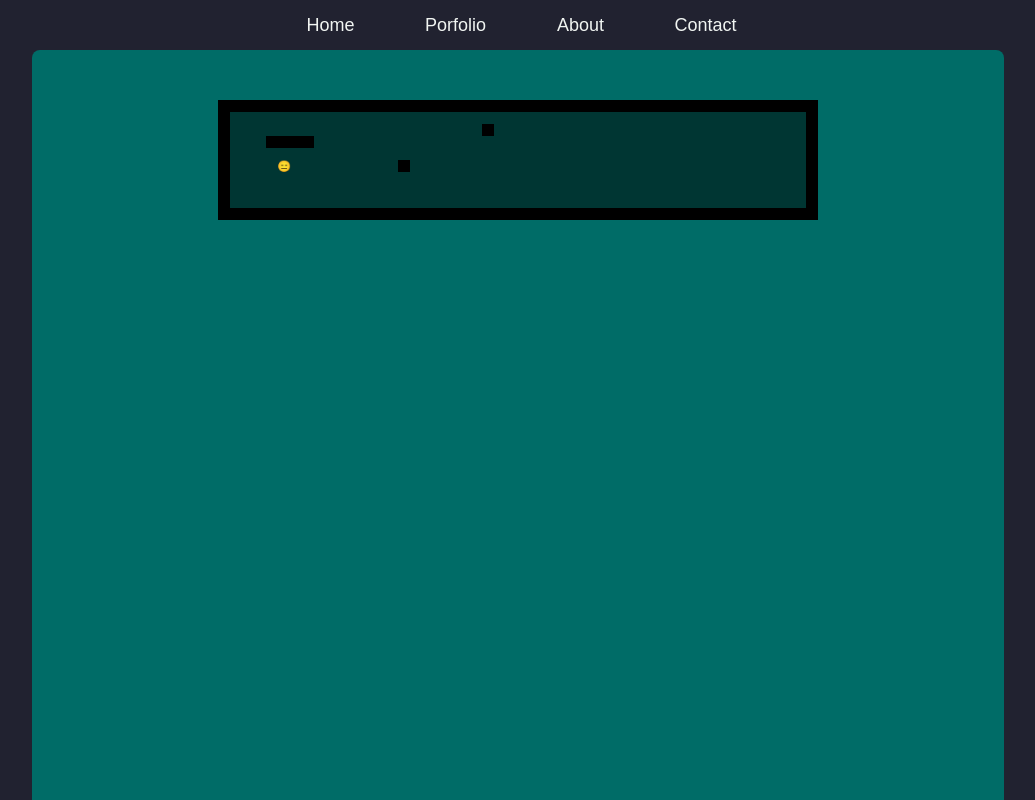
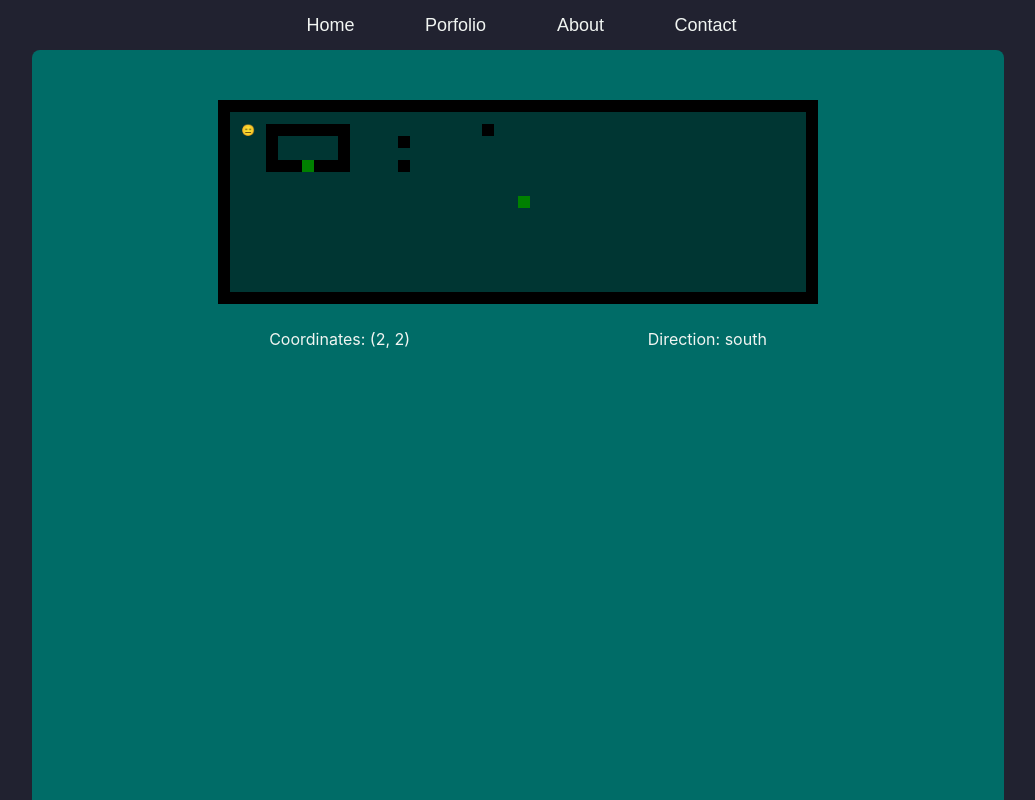
Before and after one commit to iownapc-af/dev-portfolio, a React (Create React App) app: page / in a window 1280 px wide. Shown: the whole page, without its empty margins (122-1157 px from the left). Built offline with nearby package versions, Linux system fonts and the light colour scheme.

Commit message:
Better movement, collision 'detection', start of attack animation

```diff
--- a/src/Components/Portfolio/Porjec 2/Porjec 2.scss
+++ b/src/Components/Portfolio/Porjec 2/Porjec 2.scss
@@ -3,10 +3,9 @@
     flex-direction: column;
     width: 600px;
     height: auto;
-    margin: 50px auto;
+    margin: 50px auto 25px auto;
     justify-content: center;
     background-color: rgba(0, 0, 0, 0.5);
-    cursor: none;
 }
 
 .gridsquare {
@@ -16,6 +15,8 @@
     text-align: center;
     align-items: center;
     justify-content: space-around;
+    font-size: 11px;
+    line-height: 12px;
 }
 
 .gridRow {
@@ -26,20 +27,55 @@
     background-color: black;
 }
 
-.empty:hover {
-    background-color: white;
+.door {
+    background-color: green;
 }
 
 .player {
     &::before {
         position: absolute;
         transform: translateX(-50%);
-        font-size: 11px;
-        line-height: 12px;
         content: '😑';
     }
 
     &:hover {
         background-color: black;
     }
+
+    &.north {
+        // transform: scaleY(0.9) translateY(-2px) rotateX(-30deg);
+        transform: rotateZ(180deg);
+
+    }
+
+    &.south {
+        // transform: scaleY(0.9) translateY(2px) rotateX(30deg);
+
+    }
+
+    &.east {
+        // transform: scaleX(0.9) translateX(2px);
+        transform: rotateZ(270deg);
+
+    }
+
+    &.west {
+        // transform: scaleX(0.9) translateX(-2px);
+        transform: rotateZ(90deg);
+
+    }
 }
+
+.attac {
+    &::before {
+        position: absolute;
+        transform: translateX(-50%);
+        content: '🗡';
+    }
+}
+
+.ui {
+    background-color: transparent;
+    display: flex;
+    justify-content: space-evenly;
+}
--- a/src/Components/Portfolio/Porjec 2/Porjec 2.tsx
+++ b/src/Components/Portfolio/Porjec 2/Porjec 2.tsx
@@ -1,34 +1,50 @@
 // import { Map } from 'typescript';
-import { useEffect, useState } from 'react';
+import { useEffect } from 'react';
 import { AppState } from '../../..';
 import { useAppDispatch, useAppSelector } from '../../../Store/AppState';
+import { PlayerDirection } from '../../../types/PlayerAction';
 import './Porjec 2.scss';
 
+export type Directions = 'north' | 'south' | 'east' | 'west';
+
 const Porjec2 = () => {
-  // const dispatch = useAppDispatch();
   // const playerCoord = useAppSelector((state: AppState) => state.player.playerCoords);
+  const dispatch = useAppDispatch();
   const tempGameMap = useAppSelector((state: AppState) => state.map);
-  const [playerCoord, setPlayerCoord] = useState<number[]>([5, 5]);
+  const player = useAppSelector((state: AppState) => state.player);
 
   useEffect(() => {
-    document.addEventListener('keydown', SHMOOOVING, false);
+    document.addEventListener('keydown', inputHandler, false);
     return () => {
-      document.removeEventListener('keydown', SHMOOOVING, false);
+      document.removeEventListener('keydown', inputHandler, false);
     };
   });
 
-  const gridsquare = (gridclass: string) => {
-    return <div className={`gridsquare ${gridclass}`}> </div>;
+  const gridsquare = (gridclass: string, indexX: number, indexY: number) => {
+    return (
+      <div
+        className={`gridsquare ${gridclass} ${player.playerDirection}`}
+        id={`${indexX},${indexY}`}
+      >
+        {' '}
+      </div>
+    );
   };
 
   const mapGridType = (indexY: number, indexX: number) => {
-    if (indexY === playerCoord[0] && indexX === playerCoord[1]) return gridsquare('player');
+    if (indexY === player.playerCoords[0] && indexX === player.playerCoords[1]) {
+      return gridsquare('player', indexX, indexY);
+    }
 
     switch (tempGameMap[indexX][indexY]) {
       case '#':
-        return gridsquare('wall');
+        return gridsquare('wall', indexX, indexY);
       case ' ':
-        return gridsquare('empty');
+        return gridsquare('empty', indexX, indexY);
+      case ':':
+        return gridsquare('door', indexX, indexY);
+      case '-':
+        return gridsquare('attac', indexX, indexY);
     }
   };
 
@@ -49,34 +65,82 @@ const Porjec2 = () => {
     );
   };
 
-  const SHMOOOVING = (key: KeyboardEvent) => {
+  const moveDirection: { [K in PlayerDirection]: { tile: string; coord: string } } = {
+    north: {
+      tile: tempGameMap[player.playerCoords[1] - 1][player.playerCoords[0]],
+      coord: `${player.playerCoords[1] - 1},${player.playerCoords[0]}`,
+    },
+    south: {
+      tile: tempGameMap[player.playerCoords[1] + 1][player.playerCoords[0]],
+      coord: `${player.playerCoords[1] + 1},${player.playerCoords[0]}`,
+    },
+    west: {
+      tile: tempGameMap[player.playerCoords[1]][player.playerCoords[0] - 1],
+      coord: `${player.playerCoords[1]},${player.playerCoords[0] - 1}`,
+    },
+    east: {
+      tile: tempGameMap[player.playerCoords[1]][player.playerCoords[0] + 1],
+      coord: `${player.playerCoords[1]},${player.playerCoords[0] + 1}`,
+    },
+  };
+
+  const inputHandler = (key: KeyboardEvent) => {
     if (tempGameMap) {
       switch (key.key) {
         case 'w':
-          if (tempGameMap[playerCoord[1] - 1][playerCoord[0]] === ' ') {
-            setPlayerCoord([playerCoord[0], playerCoord[1] - 1]);
+          dispatch({ type: 'UPDATE_PLAYER_DIRECTION', updatePlayerDirection: 'north' });
+          if (moveDirection.north.tile === ' ') {
+            dispatch({
+              type: 'UPDATE_PLAYER_COORDS',
+              updatePlayerCoords: [player.playerCoords[0], player.playerCoords[1] - 1],
+            });
           }
           break;
         case 's':
-          if (tempGameMap[playerCoord[1] + 1][playerCoord[0]] === ' ') {
-            setPlayerCoord([playerCoord[0], playerCoord[1] + 1]);
+          dispatch({ type: 'UPDATE_PLAYER_DIRECTION', updatePlayerDirection: 'south' });
+          if (moveDirection.south.tile === ' ') {
+            dispatch({
+              type: 'UPDATE_PLAYER_COORDS',
+              updatePlayerCoords: [player.playerCoords[0], player.playerCoords[1] + 1],
+            });
           }
           break;
         case 'a':
-          if (tempGameMap[playerCoord[1]][playerCoord[0] - 1] === ' ') {
-            setPlayerCoord([playerCoord[0] - 1, playerCoord[1]]);
+          dispatch({ type: 'UPDATE_PLAYER_DIRECTION', updatePlayerDirection: 'west' });
+          if (moveDirection.west.tile === ' ') {
+            dispatch({
+              type: 'UPDATE_PLAYER_COORDS',
+              updatePlayerCoords: [player.playerCoords[0] - 1, player.playerCoords[1]],
+            });
           }
           break;
         case 'd':
-          if (tempGameMap[playerCoord[1]][playerCoord[0] + 1] === ' ') {
-            setPlayerCoord([playerCoord[0] + 1, playerCoord[1]]);
+          dispatch({ type: 'UPDATE_PLAYER_DIRECTION', updatePlayerDirection: 'east' });
+          if (moveDirection.east.tile === ' ') {
+            dispatch({
+              type: 'UPDATE_PLAYER_COORDS',
+              updatePlayerCoords: [player.playerCoords[0] + 1, player.playerCoords[1]],
+            });
           }
+          break;
+        case ' ':
+          // document.getElementById(moveDirection[player.playerDirection].coord);
           break;
       }
     }
   };
 
-  return <div className="gameMap">{drawMap()}</div>;
+  return (
+    <>
+      <div className="gameMap">{drawMap()}</div>
+      <div className="ui">
+        <span>
+          Coordinates: ({player.playerCoords[0]}, {player.playerCoords[1]})
+        </span>
+        <span>Direction: {player.playerDirection}</span>
+      </div>
+    </>
+  );
 };
 
 export default Porjec2;
--- a/src/Store/action.ts
+++ b/src/Store/action.ts
@@ -1,7 +1,10 @@
+import { PlayerDirection } from '../types/PlayerAction';
 import { Tab, Project } from '../types/Tab';
 // import { PlayerAction } from '../types/PlayerAction';
 
 export type Action =
   | { type: 'SET_TAB_SELECTED'; tabSelected: Tab }
   | { type: 'SET_SELECTED_PROJECT'; selectedProject: Project }
-  | { type: 'UPDATE_PLAYER_COORDS'; updatePlayerCoords: [number, number] };
+  | { type: 'UPDATE_PLAYER_COORDS'; updatePlayerCoords: [number, number] }
+  | { type: 'UPDATE_PLAYER_DIRECTION'; updatePlayerDirection: PlayerDirection }
+  | { type: 'UPDATE_MAP'; updateMap: string[][] };
--- a/src/Store/reducer.ts
+++ b/src/Store/reducer.ts
@@ -1,4 +1,5 @@
 import { Tab } from '../types/Tab';
+import { PlayerDirection } from '../types/PlayerAction';
 import { Action } from './action';
 
 interface State {
@@ -9,6 +10,7 @@ interface State {
 
   player: {
     playerCoords: [number, number];
+    playerDirection: PlayerDirection;
   };
 }
 
@@ -19,10 +21,17 @@ export const defaultState: State = {
   map: [
     '##################################################'.split(''),
     '#                                                #'.split(''),
-    '#                     #                          #'.split(''),
-    '#   ####                                         #'.split(''),
+    '#   #######           #                          #'.split(''),
+    '#   #     #    #                                 #'.split(''),
+    '#   #     #                                      #'.split(''),
+    '#   ###:###    #                                 #'.split(''),
     '#                                                #'.split(''),
-    '#              #                                 #'.split(''),
+    '#                                                #'.split(''),
+    '#                        :                       #'.split(''),
+    '#                                                #'.split(''),
+    '#                                                #'.split(''),
+    '#                                                #'.split(''),
+    '#                                                #'.split(''),
     '#                                                #'.split(''),
     '#                                                #'.split(''),
     '#                                                #'.split(''),
@@ -30,7 +39,8 @@ export const defaultState: State = {
   ],
 
   player: {
-    playerCoords: [5, 5],
+    playerCoords: [2, 2],
+    playerDirection: 'south',
   },
 };
 
@@ -50,8 +60,24 @@ export const Reducer = (state: State = defaultState, action: Action): State => {
     case 'UPDATE_PLAYER_COORDS':
       return {
         ...state,
-        player: { playerCoords: action.updatePlayerCoords },
+        player: {
+          playerCoords: action.updatePlayerCoords,
+          playerDirection: state.player.playerDirection,
+        },
       };
+    case 'UPDATE_PLAYER_DIRECTION':
+      return {
+        ...state,
+        player: {
+          playerCoords: state.player.playerCoords,
+          playerDirection: action.updatePlayerDirection,
+        },
+      };
+    case 'UPDATE_MAP':
+      return {
+        ...state,
+        map: action.updateMap
+      }
     default:
       return state;
   }
--- a/src/types/PlayerAction.tsx
+++ b/src/types/PlayerAction.tsx
@@ -1 +1 @@
-export type PlayerAction = 'w' | 'a' | 's' | 'd' | 'esc';
+export type PlayerDirection = 'north' | 'west' | 'south' | 'east';
--- a/src/types/block.tsx
+++ b/src/types/block.tsx
@@ -1,5 +1,5 @@
 export type Block = {
-  blockType: 'wall' | 'empty' | 'player';
+  blockType: 'wall' | 'empty' | 'door' | 'player';
 };
 export type GridSquare = {
   blockCoordinates: [];
```
